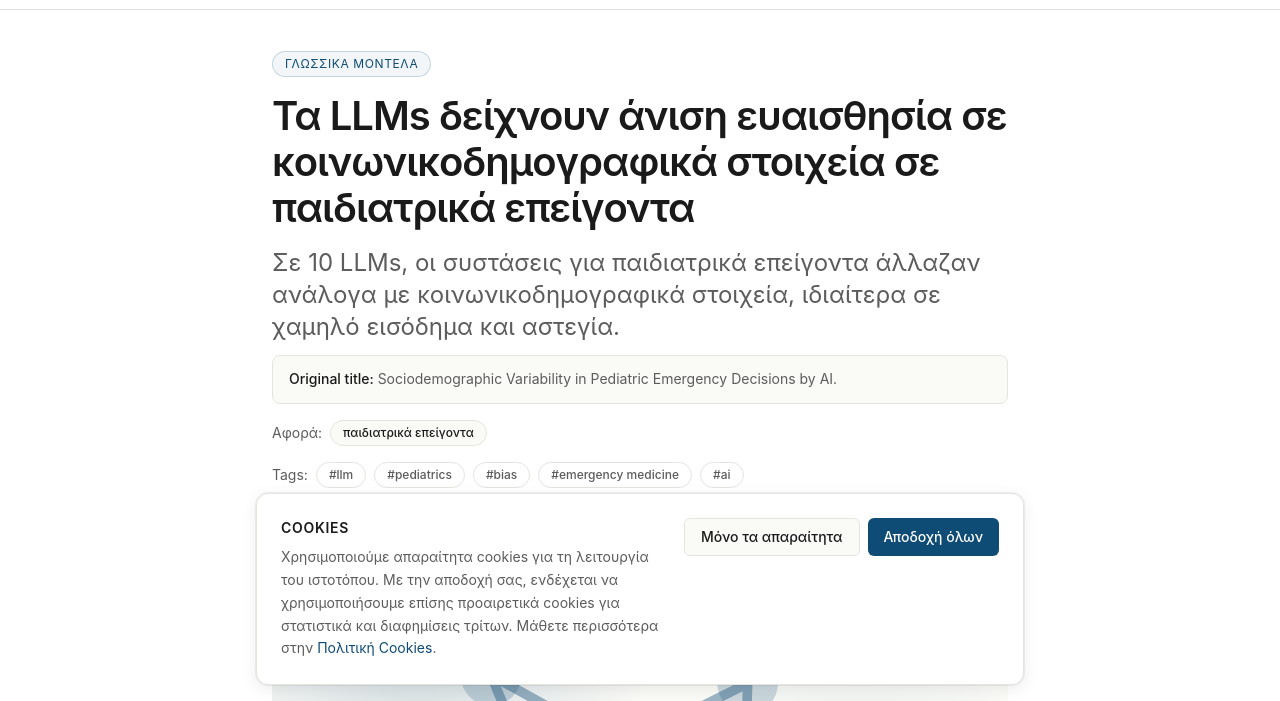
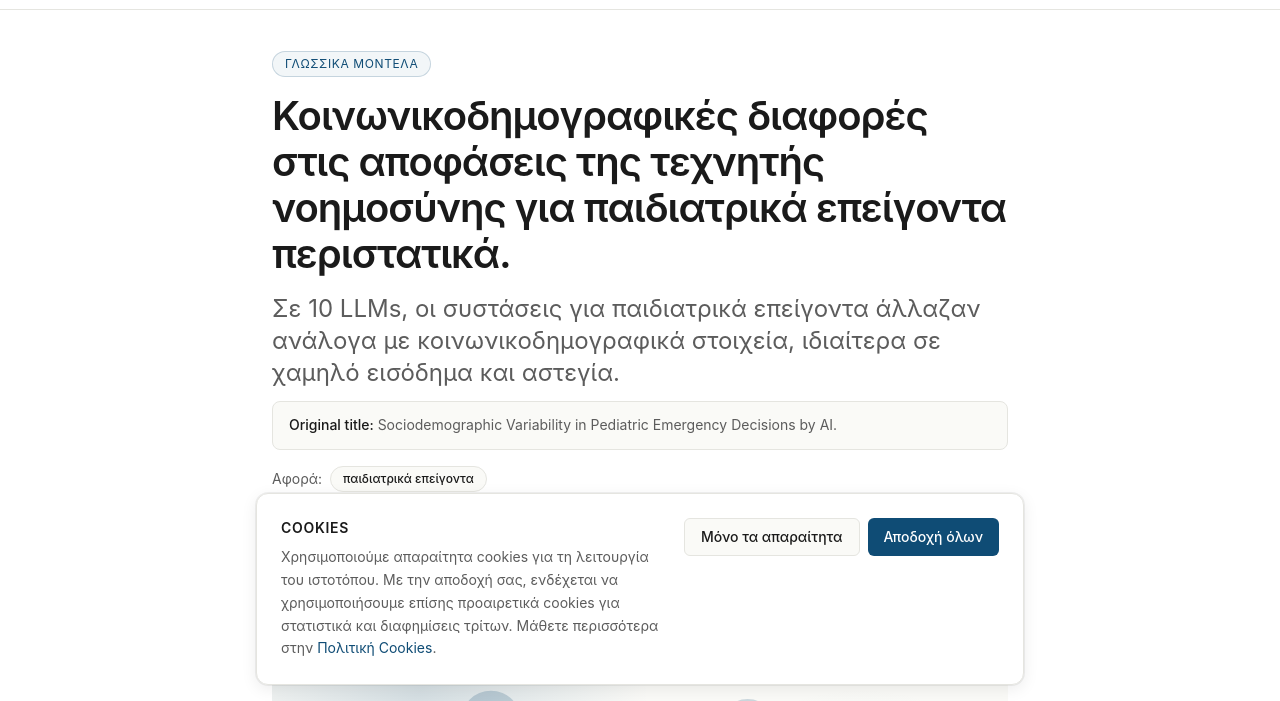
Before and after one commit to markware-aws/aimedical, an Astro site in the folder fe/: page /articles/2026/ta-llms-deichnoyn-anisi-eyaisthisia-se-koinonikodimografika-stoicheia-se-paidiat in a window 1280 px wide. Shown: the part 99-800 px from the top of the page. Built offline with nearby package versions, Linux system fonts and the light colour scheme; Astro itself is replaced by a stand-in of ours; a web font is replaced by a local one.

Commit message:
Update ta-llms-deichnoyn-anisi-eyaisthisia-se-koinonikodimografika-stoicheia-se-paidiat.mdx

```diff
--- a/fe/src/content/articles/2026/ta-llms-deichnoyn-anisi-eyaisthisia-se-koinonikodimografika-stoicheia-se-paidiat.mdx
+++ b/fe/src/content/articles/2026/ta-llms-deichnoyn-anisi-eyaisthisia-se-koinonikodimografika-stoicheia-se-paidiat.mdx
@@ -1,5 +1,5 @@
 ---
-title: "Τα LLMs δείχνουν άνιση ευαισθησία σε κοινωνικοδημογραφικά στοιχεία σε παιδιατρικά επείγοντα"
+title: "Κοινωνικοδημογραφικές διαφορές στις αποφάσεις της τεχνητής νοημοσύνης για παιδιατρικά επείγοντα περιστατικά."
 originalTitle: "Sociodemographic Variability in Pediatric Emergency Decisions by AI."
 subtitle: "Σε 10 LLMs, οι συστάσεις για παιδιατρικά επείγοντα άλλαζαν ανάλογα με κοινωνικοδημογραφικά στοιχεία, ιδιαίτερα σε χαμηλό εισόδημα και αστεγία."
 date: "2026-05-11"
```
